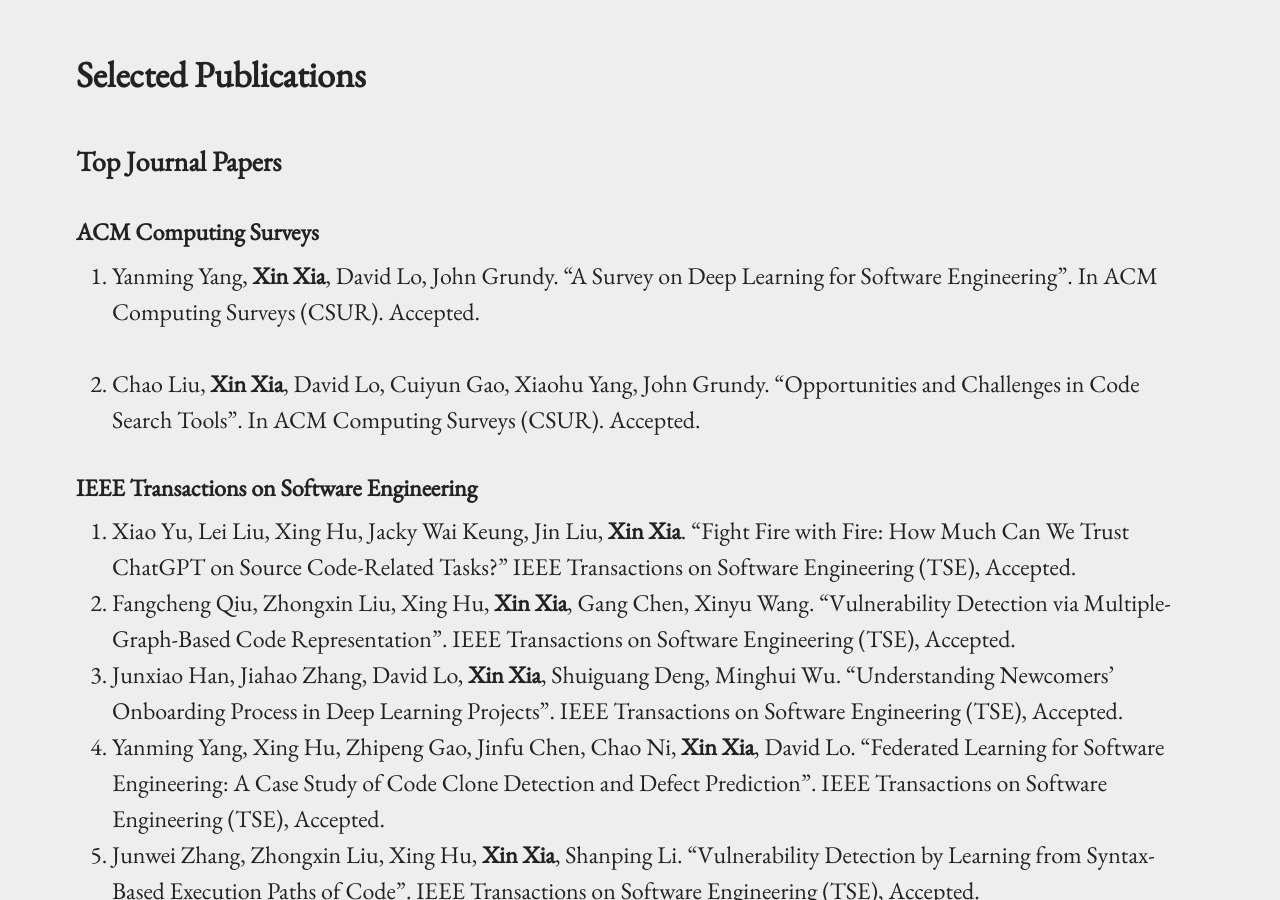
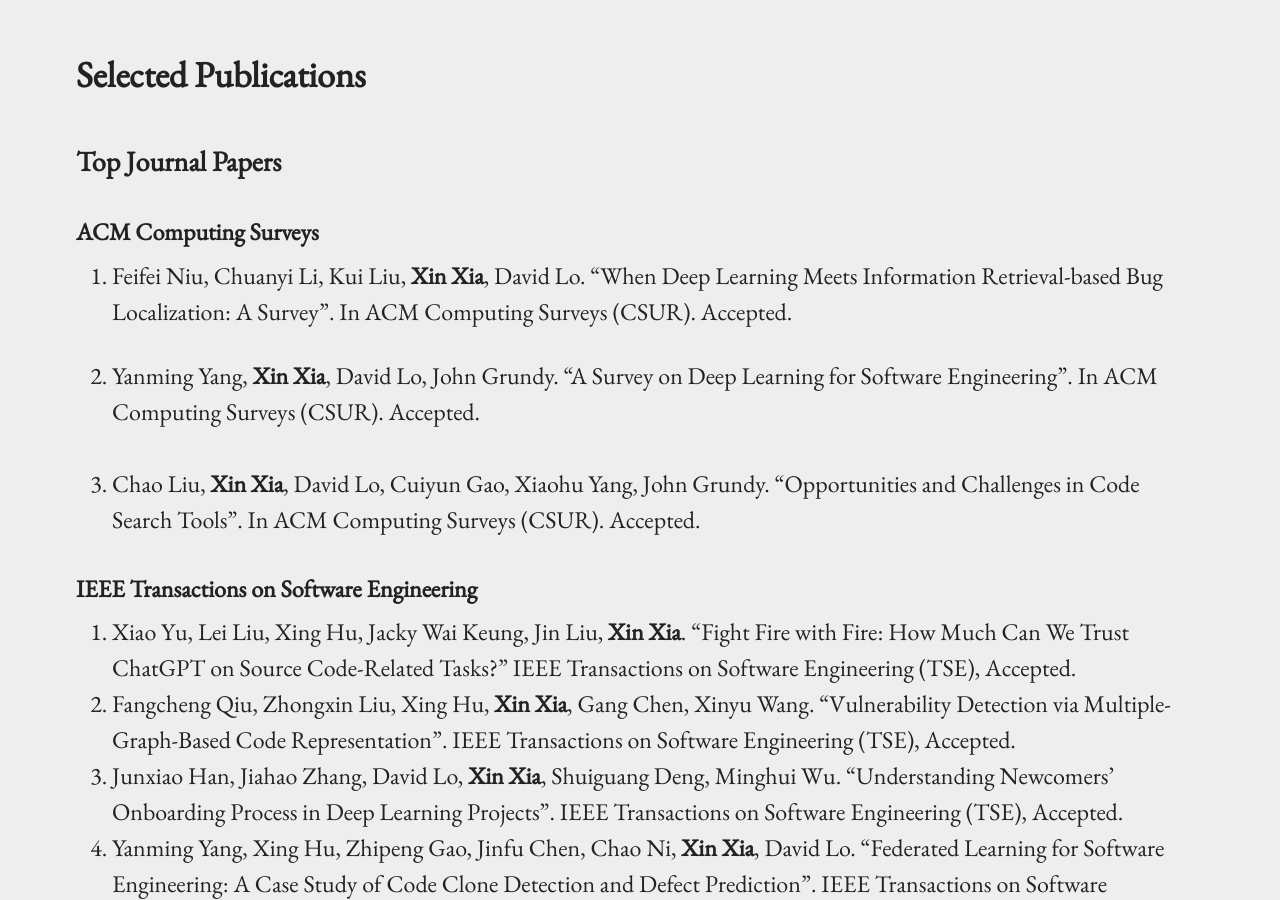
Before and after one commit to xin-xia/xin-xia.github.io, a Jekyll site: the page built from index.md, in a window 1280 px wide and 900 px high, scrolled down 972 px. Built offline with Jekyll 4.4.1, drawn with Linux system fonts in a browser that asks for light colours.

Commit message:
Update index.md

```diff
--- a/index.md
+++ b/index.md
@@ -31,6 +31,8 @@ Data Science, AI and SE, Mining Software Repositories, Empirical Software Engine
 ### Top Journal Papers
 
 #### ACM Computing Surveys
+
+1.  Feifei Niu, Chuanyi Li, Kui Liu, <strong>Xin Xia</strong>,  David Lo. "When Deep Learning Meets Information Retrieval-based Bug Localization: A Survey". In ACM Computing Surveys (CSUR). Accepted.  <br />
 
 1. Yanming Yang, <strong>Xin Xia</strong>, David Lo, John Grundy. "A Survey on Deep Learning for Software Engineering". In ACM Computing Surveys (CSUR). Accepted.
  <br />
```
